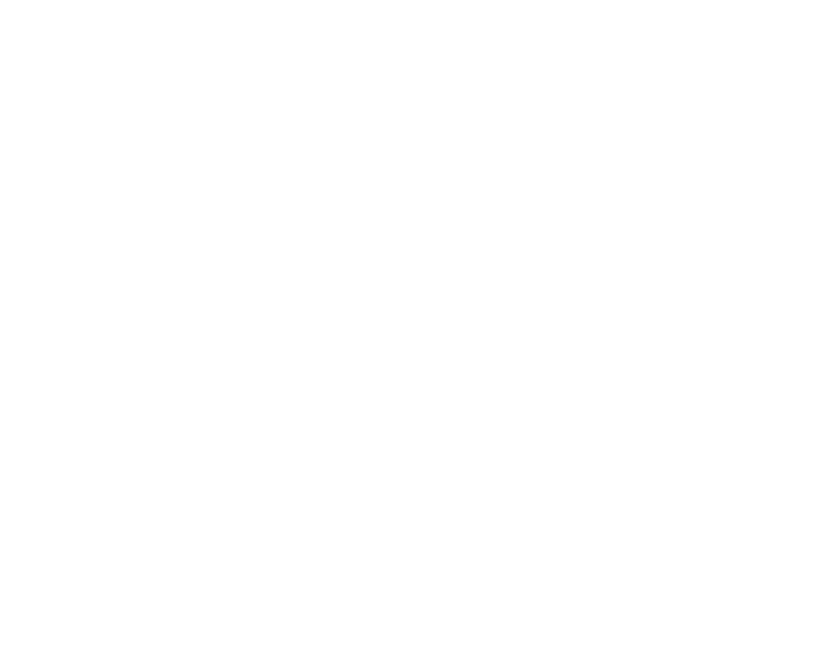
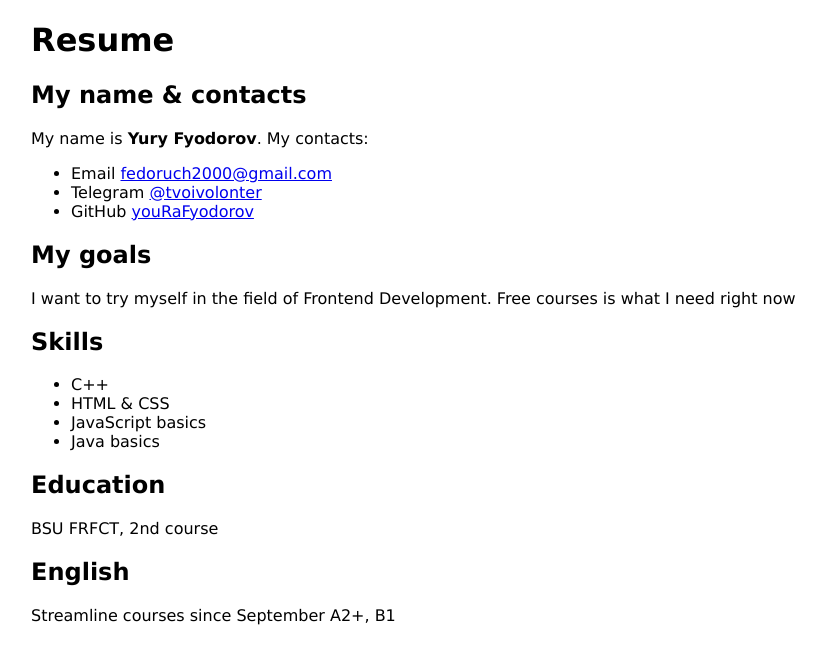
Before and after one commit to youRaFyodorov/rsschool-cv, a plain HTML site: page index.html in a window 1280 px wide. Shown: the whole page, without its empty margins (97-923 px from the left). Drawn offline with Linux system fonts and the light colour scheme.

Commit message:
feat: work with html & css files

```diff
--- a/index.html
+++ b/index.html
@@ -1,13 +1,38 @@
 <!DOCTYPE html>
 <html lang = "en">
     <head>
-
+        <meta charset="UTF-8">
+        <title>HTML & CSS</title>
+        <link href= "style.css" rel = "stylesheet">
+        <link  rel ="shortcut icon" href = "https://image.flaticon.com/icons/png/512/57/57134.png">
     </head>
-
-
-
     <body>
-
+        <main>
+            <h1> Resume </h1>
+            <h2>My name & contacts</h2>
+            <p> My name is <strong>Yury Fyodorov</strong>. My contacts:
+                <ul>
+                    <li> Email <a href = "https://mail.google.com/mail/u/0/?tab=rm1#inbox">fedoruch2000@gmail.com</a></li>
+                    <li> Telegram <a href="https://t.me/tvoivolonter">@tvoivolonter</a></li>
+                    <li> GitHub <a href="https://github.com/youRaFyodorov">youRaFyodorov</a></li>
+                </ul>
+            <h2>My goals</h2>
+            <p>I want to try myself in
+                 the field of Frontend Development.
+                  Free courses is what I need right now
+            </p>
+            <h2>Skills</h2>
+            <ul>
+                <li> C++</li>
+                <li> HTML & CSS </li>
+                <li> JavaScript basics</li>
+                <li> Java basics</li>
+            </ul>
+            <h2>Education</h2>
+            <p>BSU FRFCT, 2nd course</p>
+            <h2>English</h2>
+            <p>Streamline courses since September A2+, B1</p>
+        </main>
 
     </body>
 </html>
--- a/style.css
+++ b/style.css
@@ -1,3 +1,6 @@
-head {
-    color : blue;
+main {
+    position: relative;
+    max-width: 1024px;
+    margin: auto;
+    font-family: "Lucida Sans Unicode", "Lucida Grande","Arial Black","Arial Bold", sans-serif;
 }
```
